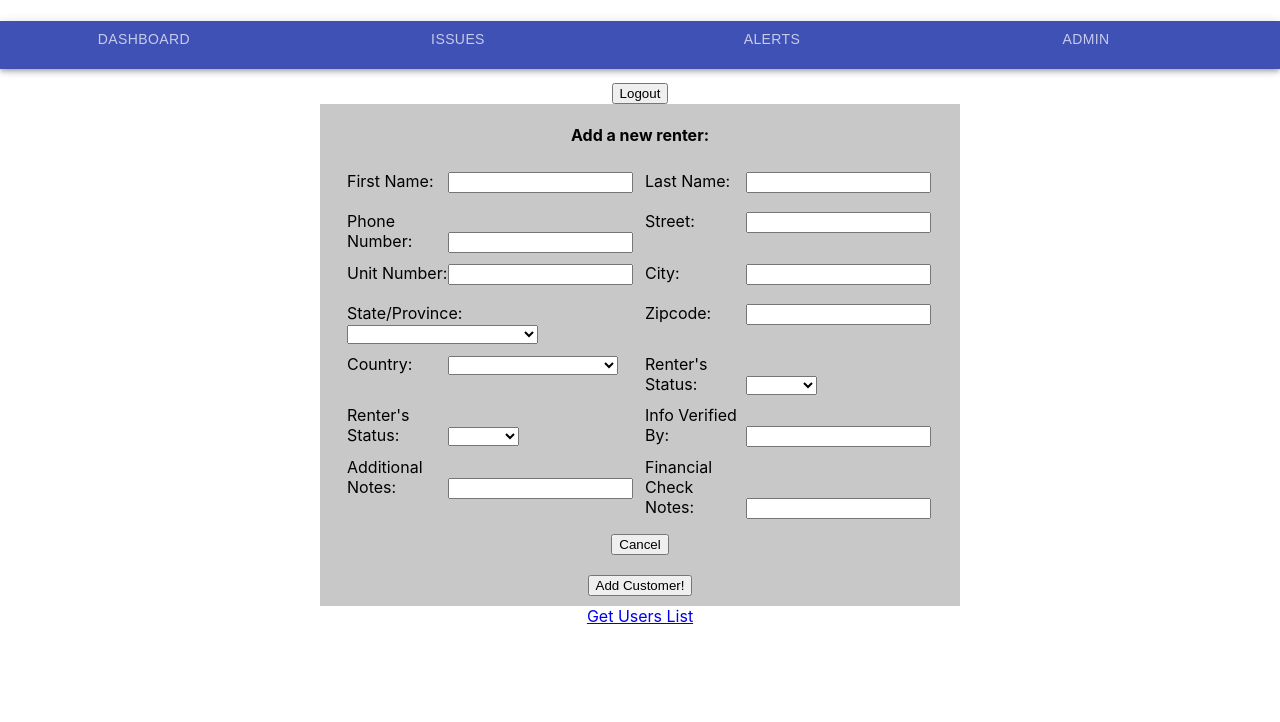
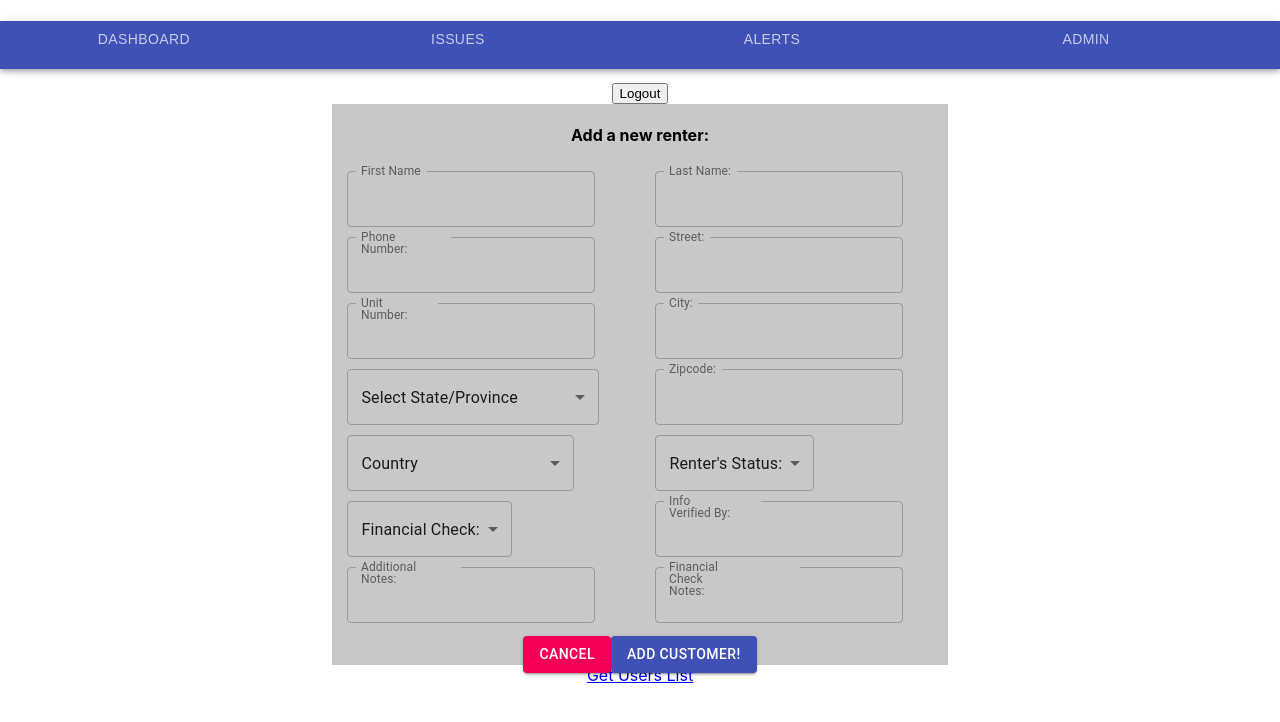
Before and after one commit to bmichael509/MERN_Project, a React (Create React App) app in the folder client/: page /admin/customers/new in a window 1280 px wide. Shown: the top 722 px of the page. Built offline with nearby package versions, Linux system fonts and the light colour scheme.

Commit message:
updated forms

```diff
--- a/client/src/components/AddCustomer.js
+++ b/client/src/components/AddCustomer.js
@@ -1,6 +1,15 @@
 import React, { useState } from "react";
 import { navigate } from "@reach/router";
 import axios from "axios";
+import {
+    Grid,
+    FormControl,
+    Container,
+    Select,
+    Button,
+    TextField
+} from '@material-ui/core';
+import { makeStyles } from '@material-ui/core/styles';
 
 const AddCustomer = (props) => {
     const [inputs, setInputs] = useState({
@@ -20,6 +29,36 @@ const AddCustomer = (props) => {
         financialNotes: "",
     })
 
+    const useStyles = makeStyles((theme) => ({
+
+
+        TextField: {
+        padding: theme.spacing(5),
+        textAlign: 'center',
+        color: theme.palette.text.secondary,
+        whiteSpace: 'nowrap',
+        marginBottom: theme.spacing(5),
+      },
+
+}));
+
+function ContainedButtons() {
+    const classes = useStyles();
+}
+
+
+
+const styles = {
+
+    button: {
+        width: "100%",
+        backgroundColor: "blue",
+        margin: "10px"
+    }
+
+
+
+}
     const addCustomer = (event) => {
         event.preventDefault();
         const newCustomer = {
@@ -59,36 +98,33 @@ const AddCustomer = (props) => {
 
     return (
         <>
-            <form onSubmit={addCustomer} className="addCustomer">
+            <Container fixed>
+            <FormControl onSubmit={addCustomer} className="addCustomer">
                 <h4>Add a new renter:</h4>
+                <Grid container spacing={2} justify="space-around" direction="row" alignItems="flex-start">
+                <Grid container item  justify="space-around">
+
                 <div className="addCustomerInput">
-                    <label htmlFor="firstName">First Name:</label>
-                    <input type="text" name="firstName" id="firstName" value={inputs.firstName} onChange={(event) => setInputs({ ...inputs, firstName: event.target.value })} />
+                    <TextField variant="outlined" label="First Name" InputLabelProps={{shrink: true,}} type="text" name="firstName" id="firstName" value={inputs.firstName} onChange={(event) => setInputs({ ...inputs, firstName: event.target.value })} />
                 </div>
                 <div className="addCustomerInput">
-                    <label htmlFor="lastName">Last Name:</label>
-                    <input type="text" name="lastName" id="lastName" value={inputs.lastName} onChange={(event) => setInputs({ ...inputs, lastName: event.target.value })} />
+                    <TextField variant="outlined" label="Last Name:" InputLabelProps={{shrink: true,}} type="text" name="lastName" id="lastName" value={inputs.lastName} onChange={(event) => setInputs({ ...inputs, lastName: event.target.value })} />
                 </div>
                 <div className="addCustomerInput">
-                    <label htmlFor="phone">Phone Number:</label>
-                    <input type="number" name="phone" id="phone" value={inputs.phoneNumber} onChange={(event) => setInputs({ ...inputs, phoneNumber: event.target.value })} />
+                    <TextField variant="outlined" InputLabelProps={{shrink: true,}} label="Phone Number:"  type="number" name="phone" id="phone" value={inputs.phoneNumber} onChange={(event) => setInputs({ ...inputs, phoneNumber: event.target.value })} />
                 </div>
                 <div className="addCustomerInput">
-                    <label htmlFor="street">Street:</label>
-                    <input type="text" name="street" id="street" value={inputs.street} onChange={(event) => setInputs({ ...inputs, street: event.target.value })} />
+                    <TextField variant="outlined" label="Street:" InputLabelProps={{shrink: true,}} type="text" name="street" id="street" value={inputs.street} onChange={(event) => setInputs({ ...inputs, street: event.target.value })} />
                 </div>
                 <div className="addCustomerInput">
-                    <label htmlFor="unitNum">Unit Number:</label>
-                    <input type="text" name="unitNum" id="unitNum" value={inputs.unitNum} onChange={(event) => setInputs({ ...inputs, unitNum: event.target.value })} />
+                    <TextField variant="outlined" label="Unit Number:" InputLabelProps={{shrink: true,}} type="text" name="unitNum" id="unitNum" value={inputs.unitNum} onChange={(event) => setInputs({ ...inputs, unitNum: event.target.value })} />
                 </div>
                 <div className="addCustomerInput">
-                    <label htmlFor="city">City:</label>
-                    <input type="text" name="city" id="city" value={inputs.city} onChange={(event) => setInputs({ ...inputs, city: event.target.value })} />
+                    <TextField variant="outlined" label="City:"  InputLabelProps={{shrink: true,}} type="text" name="city" id="city" value={inputs.city} onChange={(event) => setInputs({ ...inputs, city: event.target.value })} />
                 </div>
                 <div className="addCustomerInput">
-                    <label htmlFor="state">State/Province:</label>
-                    <select name="state" id="state" value={inputs.state} onChange={(event) => setInputs({ ...inputs, state: event.target.value })}>
-                        <option value=""></option>
+                    <Select native name="state" variant="outlined" id="state" value={inputs.state} onChange={(event) => setInputs({ ...inputs, state: event.target.value })}>
+                        <option value="">Select State/Province </option>
                         <option value="AL">Alabama</option>
                         <option value="AK">Alaska</option>
                         <option value="AZ">Arizona</option>
@@ -154,53 +190,51 @@ const AddCustomer = (props) => {
                         <option value="NT">Northwest Territories</option>
                         <option value="NU">Nunavut</option>
                         <option value="YT">Yukon</option>
-                    </select>
+                    </Select>
                 </div>
                 <div className="addCustomerInput">
-                    <label htmlFor="zipCode">Zipcode:</label>
-                    <input type="number" name="zipCode" id="zipCode" value={inputs.zipCode} onChange={(event) => setInputs({ ...inputs, zipCode: event.target.value })} />
+                    <TextField label="Zipcode:"  InputLabelProps={{shrink: true,}} variant="outlined" type="number" name="zipCode" id="zipCode" value={inputs.zipCode} onChange={(event) => setInputs({ ...inputs, zipCode: event.target.value })} />
                 </div>
                 <div className="addCustomerInput">
-                    <label htmlFor="country">Country:</label>
-                    <select name="country" id="country" value={inputs.country} onChange={(event) => setInputs({ ...inputs, country: event.target.value })}>
-                        <option value=""></option>
+                    <Select native name="country" variant="outlined" id="country" value={inputs.country} onChange={(event) => setInputs({ ...inputs, country: event.target.value })}>
+                        <option value="">Country</option>
                         <option value="USA">United States of America</option>
                         <option value="Canada">Canada</option>
-                    </select>
+                    </Select>
                 </div>
                 <div className="addCustomerInput">
-                    <label htmlFor="status">Renter's Status:</label>
-                    <select name="status" id="status" value={inputs.status} onChange={(event) => setInputs({ ...inputs, status: event.target.value })}>
-                        <option value=""></option>
+                    <Select native variant="outlined" name="status" id="status" value={inputs.status} onChange={(event) => setInputs({ ...inputs, status: event.target.value })}>
+                        <option value="">Renter's Status: </option>
                         <option value="pending">Pending</option>
                         <option value="active">Active</option>
                         <option value="inactive">Inactive</option>
-                    </select>
+                    </Select>
                 </div>
                 <div className="addCustomerInput">
-                    <label htmlFor="financialStatus">Renter's Status:</label>
-                    <select name="financialStatus" id="financialStatus" value={inputs.financialStatus} onChange={(event) => setInputs({ ...inputs, financialStatus: event.target.value })}>
-                        <option value=""></option>
+                    <Select native variant="outlined" name="financialStatus" id="financialStatus" value={inputs.financialStatus} onChange={(event) => setInputs({ ...inputs, financialStatus: event.target.value })}>
+                        <option value="">Financial Check:</option>
                         <option value="pending">Pending</option>
                         <option value="pass">Pass</option>
                         <option value="fail">Fail</option>
-                    </select>
+                    </Select>
                 </div>
                 <div className="addCustomerInput">
-                    <label htmlFor="infoVerifiedBy">Info Verified By:</label>
-                    <input type="text" name="infoVerifiedBy" id="infoVerifiedBy" value={inputs.infoVerifiedBy} onChange={(event) => setInputs({ ...inputs, infoVerifiedBy: event.target.value })} />
+                    <TextField variant="outlined" type="text" name="infoVerifiedBy" label="Info Verified By:" InputLabelProps={{shrink: true,}} id="infoVerifiedBy" value={inputs.infoVerifiedBy} onChange={(event) => setInputs({ ...inputs, infoVerifiedBy: event.target.value })} />
                 </div>
                 <div className="addCustomerInput">
-                    <label htmlFor="notes">Additional Notes:</label>
-                    <input type="text" name="notes" id="notes" value={inputs.notes} onChange={(event) => setInputs({ ...inputs, notes: event.target.value })} />
+                    <TextField variant="outlined" type="text" label="Additional Notes:" InputLabelProps={{shrink: true,}} name="notes" id="notes" value={inputs.notes} onChange={(event) => setInputs({ ...inputs, notes: event.target.value })} />
                 </div>
                 <div className="addCustomerInput">
-                    <label htmlFor="financialNotes">Financial Check Notes:</label>
-                    <input type="text" name="financialNotes" id="financialNotes" value={inputs.financialNotes} onChange={(event) => setInputs({ ...inputs, financialNotes: event.target.value })} />
+                    <TextField variant="outlined" type="text" name="financialNotes" id="financialNotes"  label="Financial Check Notes:" InputLabelProps={{shrink: true,}} value={inputs.financialNotes} onChange={(event) => setInputs({ ...inputs, financialNotes: event.target.value })} />
                 </div>
-                <button type="button" onClick={(event) => navigate('/')}>Cancel</button>
-                <button>Add Customer!</button>
-            </form>
+            </Grid>
+            <Grid>
+                <Button variant="contained" color="secondary" href="#contained-buttons" onClick={(event) => navigate('/')}>Cancel</Button>
+                <Button variant="contained" color="primary" href="#contained-buttons">Add Customer!</Button>
+            </Grid>
+            </Grid>
+            </FormControl>
+            </Container>
         </>
     );
 };
```
Also changed, not shown: client/src/components/AddContract.js (+105 -38 lines), client/src/components/AddEmployee.js (+75 -50 lines).
